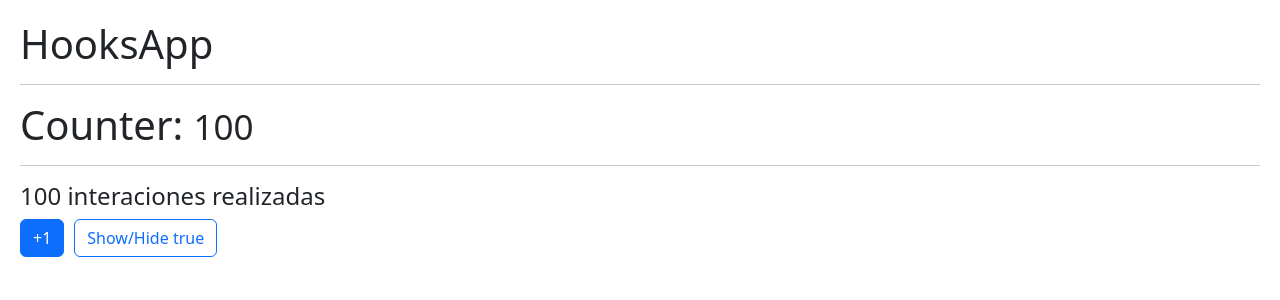
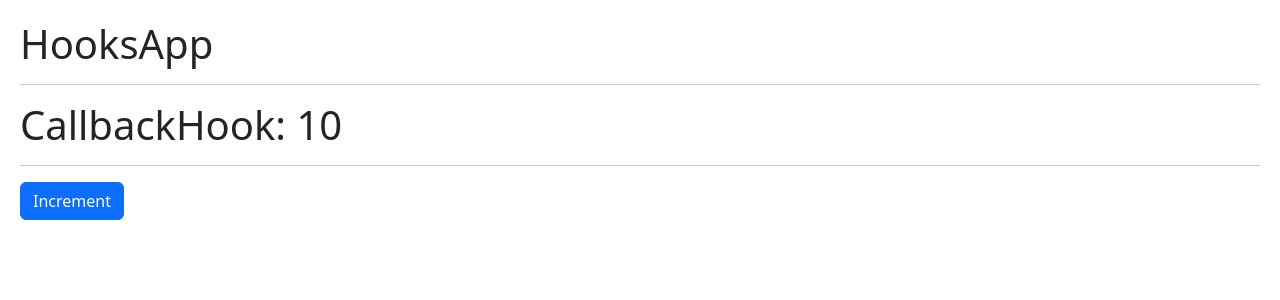
Before and after one commit to EdsonJSF/react-hooks-app, a React (Vite) app: page / in a window 1280 px wide. Shown: the top 300 px of the page. Built offline with nearby package versions, Linux system fonts and the light colour scheme.

Commit message:
Feat: useCallback

```diff
--- /dev/null
+++ b/src/06-memo/CallbackHook.jsx
@@ -0,0 +1,19 @@
+import { useCallback, useState } from "react";
+import { ShowIncrement } from "./ShowIncrement";
+
+export const CallbackHook = () => {
+  const [counter, setCounter] = useState(10);
+
+  const increment = useCallback(() => {
+    setCounter((value) => value + 1);
+  }, []);
+
+  return (
+    <>
+      <h1>CallbackHook: {counter}</h1>
+      <hr />
+
+      <ShowIncrement increment={increment} />
+    </>
+  );
+};
--- /dev/null
+++ b/src/06-memo/ShowIncrement.jsx
@@ -0,0 +1,15 @@
+import PropTypes from "prop-types";
+
+export const ShowIncrement = ({ increment }) => {
+  console.log("me ejecute");
+
+  return (
+    <button className="btn btn-primary" onClick={() => increment()}>
+      Increment
+    </button>
+  );
+};
+
+ShowIncrement.propTypes = {
+  increment: PropTypes.func.isRequired,
+};
--- a/src/components/HooksApp.jsx
+++ b/src/components/HooksApp.jsx
@@ -1,4 +1,4 @@
-import { MemoHook } from "../06-memo/MemoHook";
+import { CallbackHook } from "../06-memo/CallbackHook";
 
 export const HooksApp = () => {
   return (
@@ -7,7 +7,7 @@ export const HooksApp = () => {
 
       <hr />
 
-      <MemoHook />
+      <CallbackHook />
     </>
   );
 };
```
